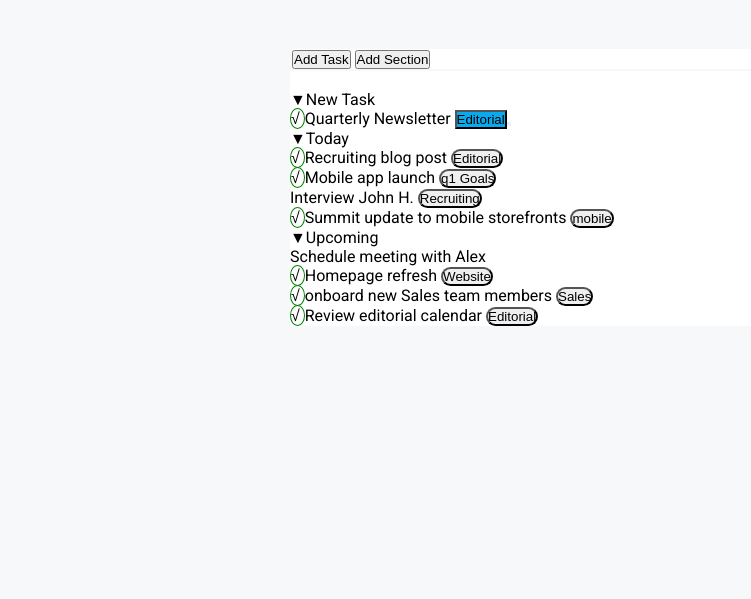
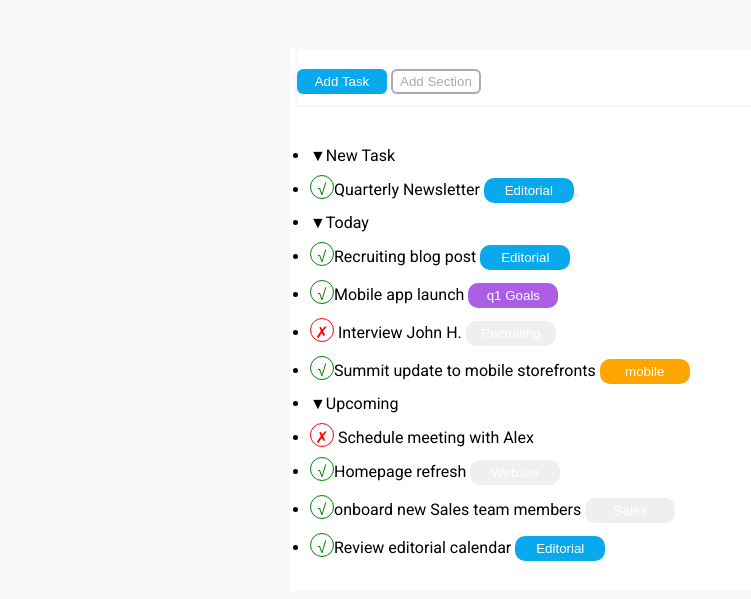
Before and after one commit to AngeloC89/html-css-toboolist, a plain HTML site: page index.html in a window 1280 px wide. Shown: the part 65-664 px from the top of the page, without its empty margins (0-751 px from the left). Drawn offline with Linux system fonts and the light colour scheme.

Commit message:
color button

```diff
--- a/css/style.css
+++ b/css/style.css
@@ -3,9 +3,11 @@
     padding: 0;
     box-sizing: border-box;
 }
+
 h1 {
     display: inline-block;
 }
+
 body {
     background-color: #F6F8F9;
     font-family: "Roboto", sans-serif;
@@ -26,21 +28,78 @@ main {
 
 .lanav {
     border: solid 2px #F6F8F9;
+    margin-left: 5px;
+    height: 60px;
+
+}
+
+.list {
+    padding: 20px;
 }
 
 .brd-rds {
+    display: inline-block;
     border: solid 1px green;
-    width: 20px;
-    height: 20px;
+    width: 24px;
+    height: 24px;
     border-radius: 50%;
+    text-align: center;
+    padding-top: 4px;
+    color: green;
 }
-
+/*color button*/
 .btn-cyano {
     background-color: #09A9ED;
 }
-ul{
-    list-style:none;
+.btn-violet{
+    background-color: #AB5DE6;
 }
-.rds-btn{
-    border-radius:10px;
+.btn-orange{
+    background-color: orange;
 }
+.rds-btn {
+    border-radius: 10px;
+    border: none;
+    width: 90px;
+    height: 25px;
+}
+.btn-nav{
+    border:solid 2px rgb(175, 169, 169) ;
+    color:rgb(175, 169, 169);
+    background-color: white;
+    border-radius: 6px;
+}
+.btnav{
+    margin-top: 20px;
+    border-radius: 6px;
+}
+button {
+    color: white;
+}s
+/*list*/
+ul {
+    list-style: none;
+    margin-bottom: 20px;
+}
+
+li {
+    margin-bottom: 10px;
+}
+
+
+
+
+
+
+
+.redx{
+    display: inline-block;
+    border: solid 1px red;
+    width: 24px;
+    height: 24px;
+    border-radius: 50%;
+    text-align: center;
+    padding-top: 4px;
+    color: red;
+
+}
--- a/index.html
+++ b/index.html
@@ -22,38 +22,42 @@
 
     </header>
     <main>
-        <div class="lanav mrg">
-            <button>Add Task</button>
-            <button>Add Section</button>
+        <div class="lanav">
+            <button class="btn-cyano rds-btn btnav">Add Task</button>
+            <button class="rds-btn btn-nav">Add Section</button>
+
         </div>
         <br>
-        <div>
-            <!-- lista 1 -->
+        <!-- lista 1 -->
+        <div class="list">
             <ul>
                 <li>&#9660;New Task</li>
                 <li><span class="brd-rds">&#8730; </span>Quarterly Newsletter <button
-                        class="btn-cyano">Editorial<button></li>
+                        class="btn-cyano rds-btn">Editorial<button></li>
             </ul>
             <!-- lista 2 -->
             <ul>
                 <li>&#9660;Today</li>
-                <li><span class="brd-rds">&#8730; </span>Recruiting blog post <button class="rds-btn">Editorial</button>
+                <li><span class="brd-rds">&#8730; </span>Recruiting blog post <button
+                        class="rds-btn btn-cyano">Editorial</button>
                 </li>
-                <li><span class="brd-rds">&#8730; </span>Mobile app launch <button class="rds-btn">q1 Goals</button>
+                <li><span class="brd-rds">&#8730; </span>Mobile app launch <button class="rds-btn btn-violet">q1
+                        Goals</button>
                 </li>
-                <li>Interview John H. <button class="rds-btn">Recruiting</button></li>
+                <li><span class="redx">&#10007;</span> Interview John H. <button class="rds-btn">Recruiting</button>
+                </li>
                 <li><span class="brd-rds">&#8730; </span>Summit update to mobile storefronts <button
-                        class="rds-btn">mobile</button></li>
+                        class="rds-btn btn-orange">mobile</button></li>
             </ul>
             <!-- lista 3 -->
             <ul>
                 <li>&#9660;Upcoming</li>
-                <li>Schedule meeting with Alex</li>
+                <li> <span class="redx">&#10007;</span> Schedule meeting with Alex</li>
                 <li><span class="brd-rds">&#8730; </span>Homepage refresh <button class="rds-btn">Website</button></li>
                 <li><span class="brd-rds">&#8730; </span>onboard new Sales team members <button
                         class="rds-btn">Sales</button></li>
                 <li><span class="brd-rds">&#8730; </span>Review editorial calendar <button
-                        class="rds-btn">Editorial</button></li>
+                        class="rds-btn btn-cyano">Editorial</button></li>
             </ul>
 
         </div>
```
